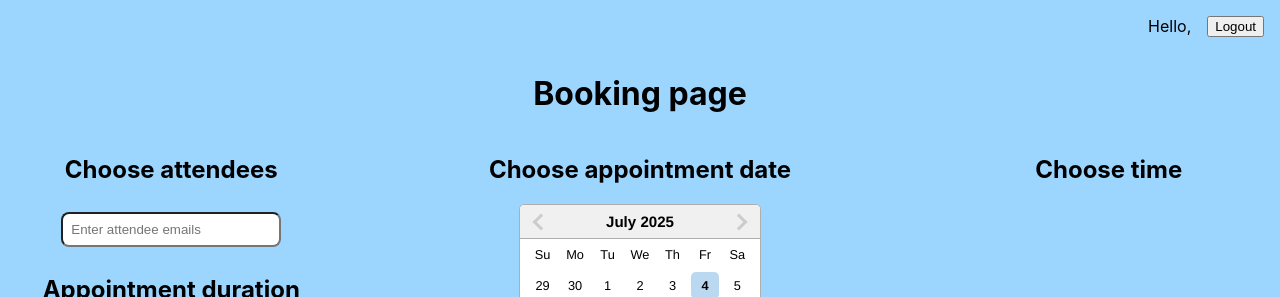
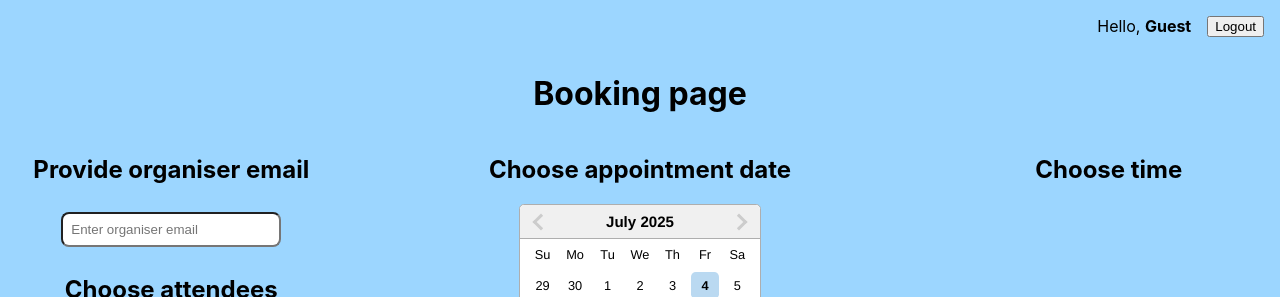
Before and after one commit to Amenawon/Appointment-Based-Scheduling-UI, a React (Create React App) app in the folder frontend/: page /booking in a window 1280 px wide. Shown: the top 297 px of the page. Built offline with nearby package versions, Linux system fonts and the light colour scheme; no server answers.

Commit message:
Adjust the Booking page so that when user chooses to use the service as a guest then there is an additional organiser email textbox shows up to record the email.

```diff
--- a/frontend/src/pages/BookingPage.jsx
+++ b/frontend/src/pages/BookingPage.jsx
@@ -9,6 +9,7 @@ import BookingService from '../api/bookingService';
 function BookingPage() {
     const navigate = useNavigate();
 
+    const [isGuest, setIsGuest] = useState(false);
     const [selectedDate, setSelectedDate] = useState(null);
     const [userName, setUserName] = useState('');
     const [formData, setFormData] = useState({
@@ -29,6 +30,8 @@ function BookingPage() {
             ...prev,
             organiserEmail: email
         }));
+    } else {
+        setIsGuest(true);
     }
     if (userName) {
         setUserName(userName);
@@ -121,6 +124,19 @@ function BookingPage() {
             <h1>Booking page</h1>
         <div className="booking-container">
             <div className="column left-column">
+                {isGuest && (
+                    <>
+                    <h2>Provide organiser email</h2>
+                    <input
+                    type="text"
+                    name="organiserEmail"
+                    value={formData.organiserEmail}
+                    onChange={handleInputChange}
+                    placeholder="Enter organiser email"
+                    className="organiser-email-textbox"
+                />
+                </>
+                )}
                 <h2>Choose attendees</h2>
                 <input
                     type="text"
@@ -211,9 +227,10 @@ function BookingPage() {
 }
 
 function HeaderGreeting({ userName, onLogout }) {
+    const displayedUsername = userName ? userName : "Guest";
     return (
         <div className="header-greeting">
-            <span> Hello, <strong>{userName}</strong></span>
+            <span> Hello, <strong>{displayedUsername}</strong></span>
             <button onClick={onLogout}>Logout</button>
         </div>
     );
```
